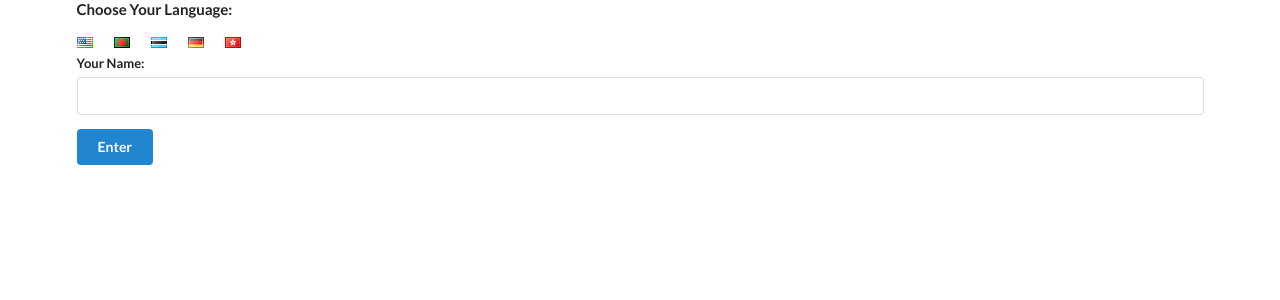
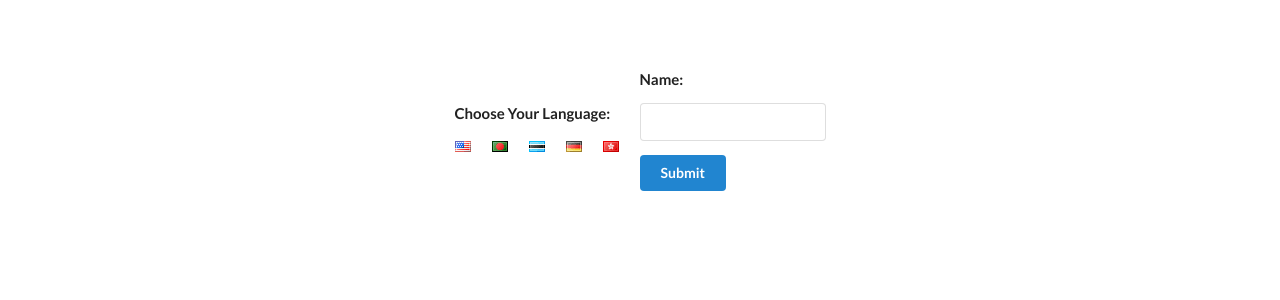
Before and after one commit to amitzed/react-field-translate, a React (Create React App) app: page / in a window 1280 px wide. Shown: the top 300 px of the page. Built offline with nearby package versions, Linux system fonts and the light colour scheme.

Commit message:
In LanguageContext file, when chaging languages, the button and name update to appropriate language

```diff
--- a/src/components/App.js
+++ b/src/components/App.js
@@ -11,7 +11,7 @@ class App extends React.Component {
 
   render() {
     return (
-      <div className="ui container">
+      <div className="ui container" style={{display: 'flex', justifyContent: 'center', alignItems: 'center', marginTop: '5em'}}>
         <div className="wrapper">
           <h4>Choose Your Language:</h4>
           <i className="flag us" onClick={()=> this.onLanguageChange('english')} style={{marginRight: '1.5em', cursor: 'pointer'}} />
--- a/src/components/Name.js
+++ b/src/components/Name.js
@@ -1,11 +1,22 @@
 import React from 'react';
 
+import LanguageContext from '../contexts/LanguageContext';
+
 class Name extends React.Component {
+  static contextType = LanguageContext;
+
   render() {
+    const text = this.context === 'english' ? 'Name' :
+                 this.context ===  'bengali' ? 'নাম' :
+                 this.context ===  'botswana' ? 'Leina' :
+                 this.context ===  'german' ? 'Name' :
+                 this.context ===  'cantonese' ? '提交' :
+                                  'Name';
+
     return (
       <div className="ui field">
-        <label>Your Name:</label>
-        <input />
+        <h4><label>{text}:</label></h4>
+        <input style={{width: '100%'}} />
       </div>
     )
   }
--- a/src/components/SubmitBtn.js
+++ b/src/components/SubmitBtn.js
@@ -1,9 +1,20 @@
 import React from 'react';
 
+import LanguageContext from '../contexts/LanguageContext';
+
 class SubmitBtn extends React.Component {
+  static contextType = LanguageContext;
+
   render() {
+    // const text = this.context === 'english' ? 'Submit' : 'Voorleggen';
+    const text = this.context === 'english' ? 'Submit' :
+                  this.context === 'bengali' ? 'জমা দিন' :
+                  this.context === 'botswana' ? 'Romela' :
+                  this.context === 'german' ? 'Einreichen' :
+                  this.context === 'cantonese' ? '名稱' :
+                                  'Submit';
     return (
-      <button className="ui button primary">Enter</button>
+      <button className="ui button primary">{text}</button>
     )
   }
 }
```
